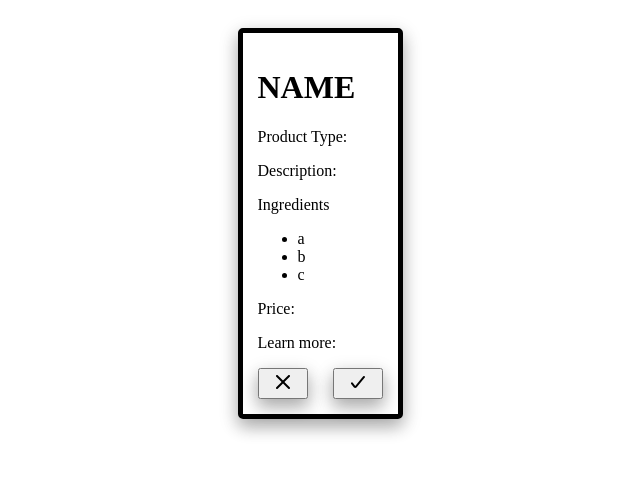
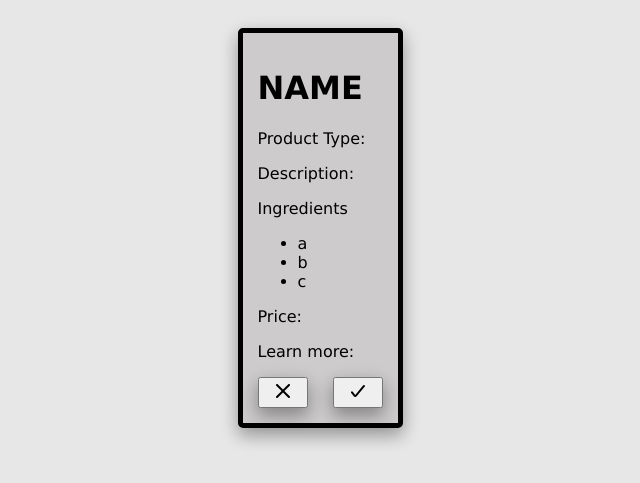
Before and after one commit to h-charles/ECCS-3421-Rating-Website, a Flask app: page / in a window 1280 px wide. Shown: the top 483 px of the page, without its empty margins (320-960 px from the left). Run offline with Flask 3, Linux system fonts and the light colour scheme.

Commit message:
updated style stuff
updated background colors and other css stuff

```diff
--- a/static/styles.css
+++ b/static/styles.css
@@ -11,12 +11,10 @@
 
 #accept-button:hover{
     background-color: green;
-    border: 3px solid black;
 }
 
 #reject-button:hover{
     background-color: red;
-    border: 3px solid black;
 }
 
 #accept-button{
@@ -29,13 +27,14 @@
 
 
 body {
-    font-family: 'Fauna One', serif;
+    font-family: Verdana, sans-serif, B;
     display: flex;
     flex-direction: column;
     align-items: center;
     padding: 20px;
     background-color: var(--primary-background);
     color: var(--text);
+    background-color:rgba(144, 137, 140, .2);
 }
 
 #card {
@@ -43,6 +42,7 @@ body {
     border: 5px solid var(--text);
     border-radius: 5px;
     box-shadow: 0 8px 16px 0 rgba(0,0,0,0.2), 0 6px 20px 0 rgba(0,0,0,0.19);
+    background-color:rgba(144, 137, 140, .3);
 }
 
 p {
```
